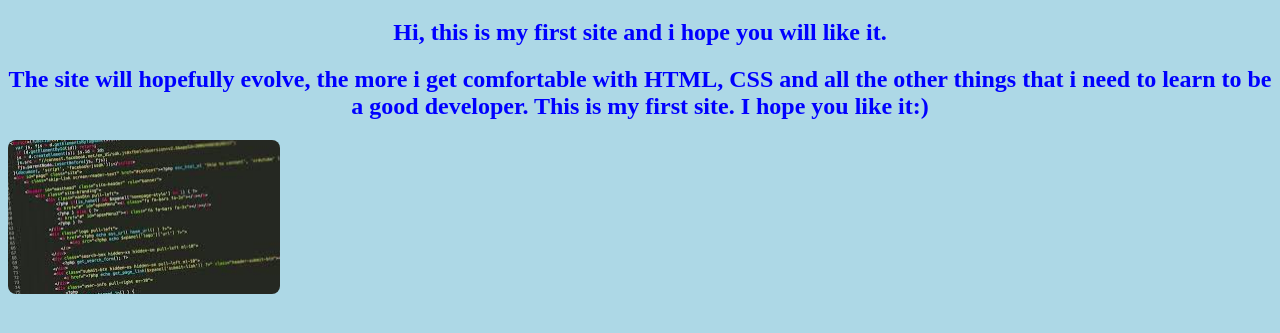
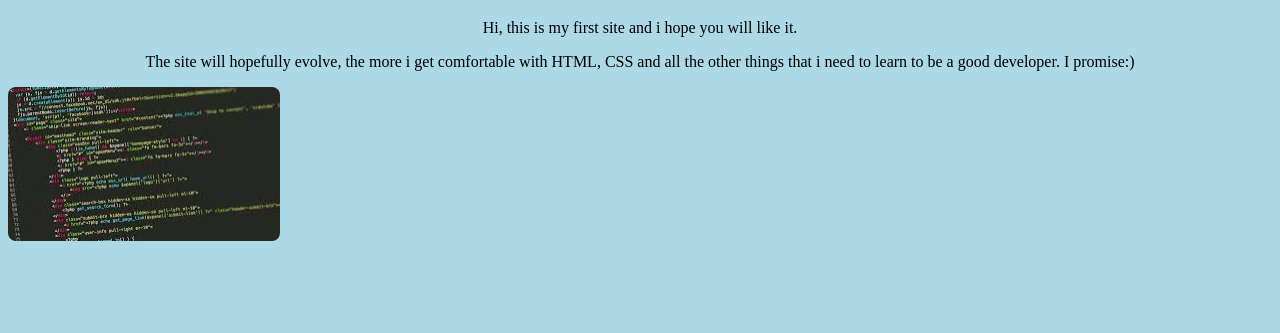
Before and after one commit to munemo/munemo.github.io, a plain HTML site: page index.html in a window 1280 px wide. Shown: the part 103-436 px from the top of the page. Drawn offline with Linux system fonts and the light colour scheme.

Commit message:
last commit

```diff
--- a/index.html
+++ b/index.html
@@ -12,8 +12,8 @@
     <li><a href="my_projects.html">My projects</a></li>
 </ul>
 <h1>My portfolio</h1>
-<h2>Hi, this is my first site and i hope you will like it.<h2>
-<h2>The site will hopefully evolve, the more i get comfortable with HTML, CSS and all the other things that i need to learn to be a good developer. This is my first site. I hope you like it:)</h2>
+<p>Hi, this is my first site and i hope you will like it.<p>
+<p>The site will hopefully evolve, the more i get comfortable with HTML, CSS and all the other things that i need to learn to be a good developer. I promise:)</p>
 <div class="pictures">
     <img src="/images/home_page.png" alt="funny picture">
   </div>
```
Also changed, not shown: about_me.html (+0 -4 lines).
